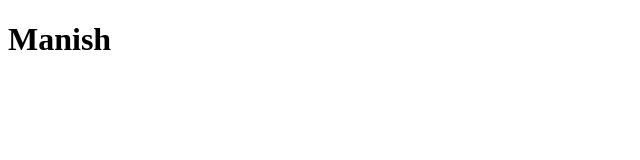
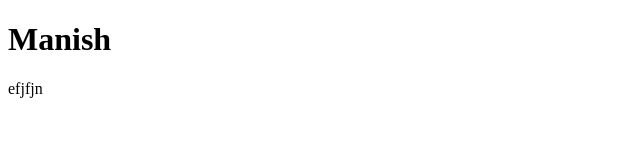
Before and after one commit to Sattvikcouncil123/testingit, a plain HTML site: page index.html in a window 1280 px wide. Shown: the full height of the page, 0-640 px from the left. Drawn offline with Linux system fonts and the light colour scheme.

Commit message:
origin master

```diff
--- a/index.html
+++ b/index.html
@@ -7,5 +7,6 @@
 </head>
 <body>
     <h1>Manish</h1>
+    efjfjn
 </body>
 </html>
```
